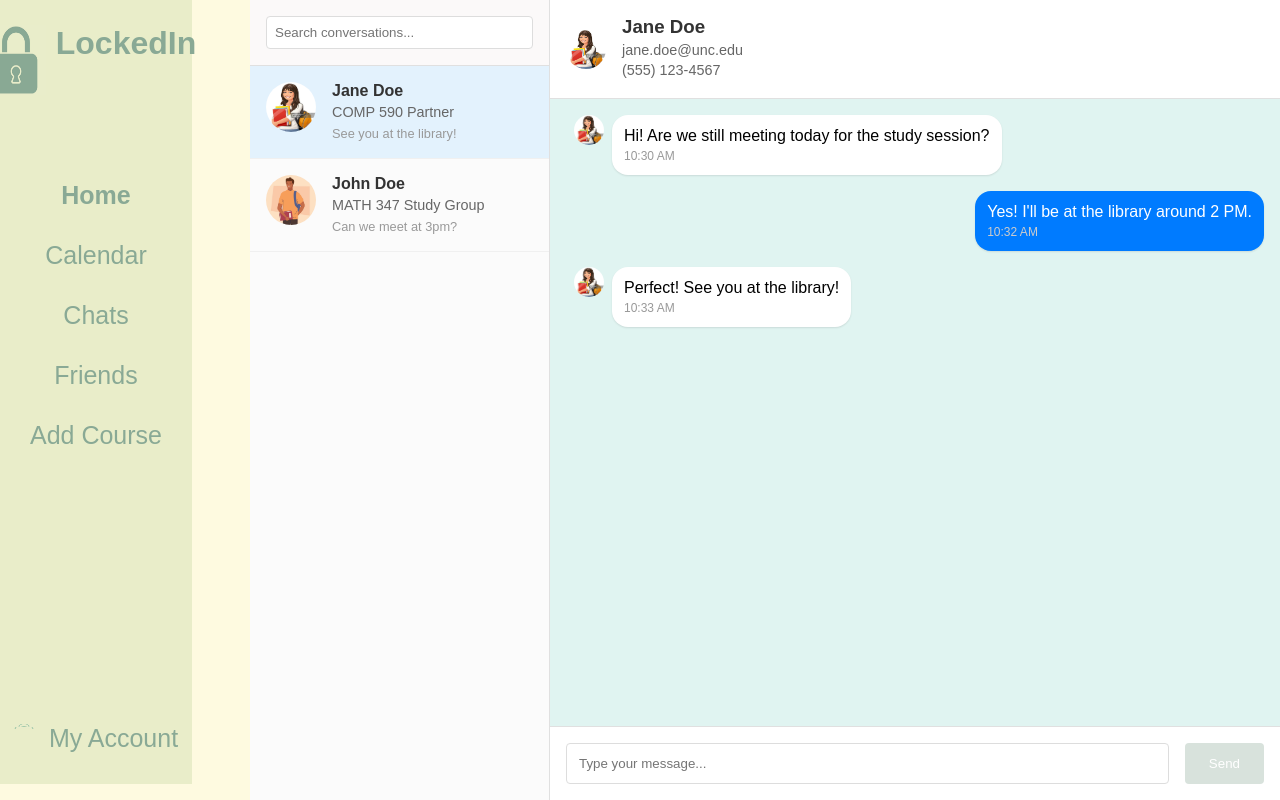
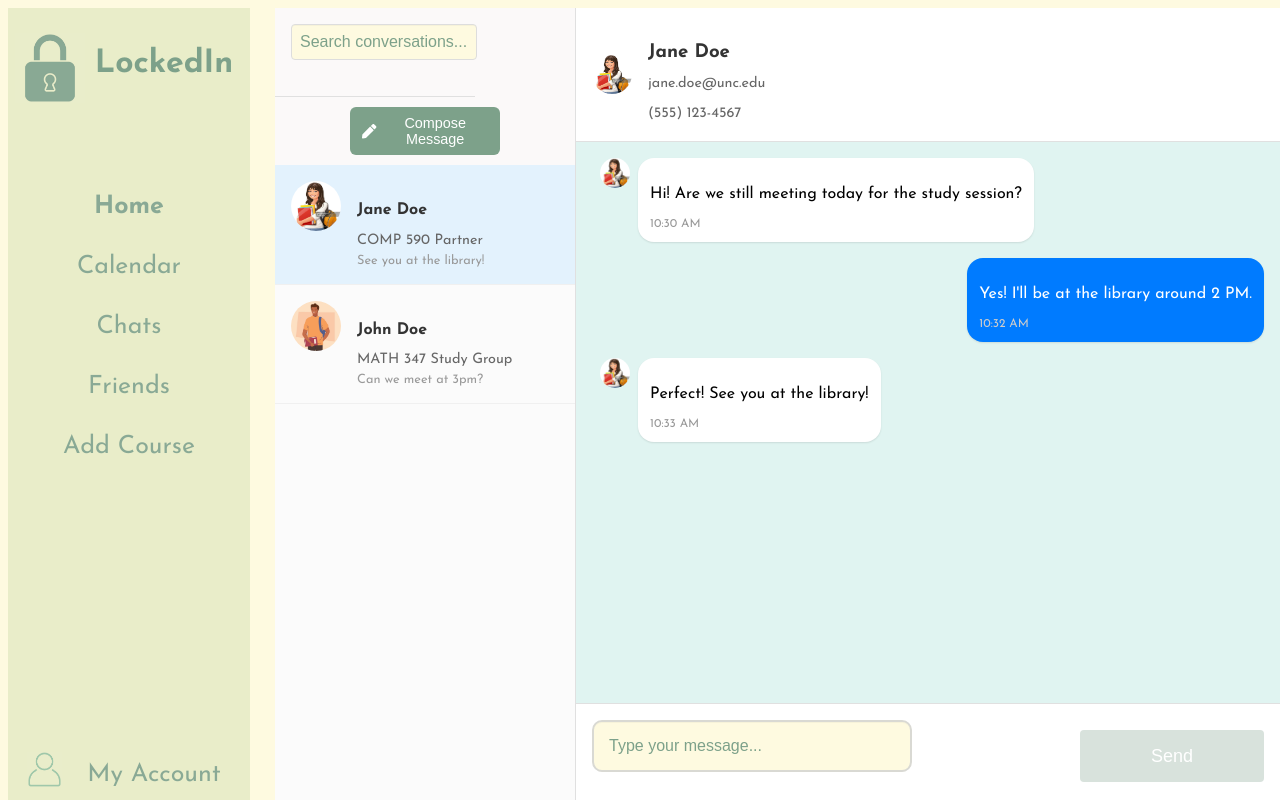
Before and after one commit to hyacinp/ph-2025, a plain HTML site: page chats.html in a window 1280 px wide. Drawn offline with Linux system fonts and the light colour scheme.

Commit message:
fixed chats page layout and moved styling to styles.css also added a compose message feature

```diff
--- a/CSS/styles.css
+++ b/CSS/styles.css
@@ -54,4 +54,4 @@ a:hover { /* Reactive Menu Items*/
     background-color: #C4D4CA;
     padding: 10px;
     border-radius: 20px;
-  }
+}
--- a/chats.html
+++ b/chats.html
@@ -4,7 +4,15 @@
     <meta charset="UTF-8">
     <meta name="viewport" content="width=device-width, initial-scale=1.0">
     <title>Messages - LockedIn</title>
-    <link rel="stylesheet" href="CSS/chats.css">
+   <!--<link rel="stylesheet" href="CSS/chats.css">-->
+   <link rel="stylesheet" href="styles.css">
+   <link rel="preconnect" href="https://fonts.googleapis.com">
+    <link rel="preconnect" href="https://fonts.gstatic.com" crossorigin>
+    <link href="https://fonts.googleapis.com/css2?family=Yeseva+One&display=swap" rel="stylesheet">
+    <link href="https://fonts.googleapis.com/css2?family=Josefin+Sans:ital,wght@0,100..700;1,100..700&display=swap" rel="stylesheet">
+    <script src="https://cdnjs.cloudflare.com/ajax/libs/font-awesome/5.15.4/js/all.min.js"></script>
+    <script src="chats.js"></script>
+
 </head>
 <body>
     <div id="nav">
@@ -18,6 +26,7 @@
             <a href="chats.html">Chats</a><br>
             <a href="friends.html">Friends</a><br>
             <a href="addCourse.html">Add Course</a>
+            <link rel="stylesheet" href="https://cdnjs.cloudflare.com/ajax/libs/font-awesome/5.15.4/css/all.min.css">
         </nav>
         <div class="account-tab">
             <img src="img/account-icon.jpg" alt="Account Icon">
@@ -30,6 +39,14 @@
         <div class="chat-sidebar">
             <div class="search-bar">
                 <input type="text" placeholder="Search conversations...">
+            </div>
+
+            <div class="chat-sidebar">
+                <button class="compose-btn">
+                    <i class="fas fa-pen"></i>
+                    Compose Message
+                </button>
+                <!-- existing search-bar and chat-list -->
             </div>
 
             <div class="chat-list">
--- /dev/null
+++ b/chats.js
@@ -0,0 +1,53 @@
+// ... existing code ...
+
+function initializeCompose() {
+    const composeBtn = document.querySelector('.compose-btn');
+
+    composeBtn.addEventListener('click', () => {
+        // Clear any active chat states
+        const activeChats = document.querySelectorAll('.chat-item.active');
+        activeChats.forEach(chat => chat.classList.remove('active'));
+
+        // Update the main chat area
+        const chatMain = document.querySelector('.chat-main');
+        chatMain.innerHTML = `
+            <div class="chat-header">
+                <div class="partner-info">
+                    <input type="text"
+                           class="new-chat-input"
+                           placeholder="Enter username to start a chat..."
+                           style="padding: 0.5rem; border: 1px solid #ddd; border-radius: 4px; width: 300px;">
+                </div>
+            </div>
+            <div class="messages-container">
+                <!-- Messages will appear here -->
+            </div>
+            <div class="message-input-container">
+                <input type="text" class="message-input" placeholder="Type a message..." disabled>
+                <button class="send-button" disabled>Send</button>
+            </div>
+        `;
+
+        // Add event listener for the new chat input
+        const newChatInput = document.querySelector('.new-chat-input');
+        newChatInput.addEventListener('input', (e) => {
+            const messageInput = document.querySelector('.message-input');
+            const sendButton = document.querySelector('.send-button');
+
+            // Enable/disable message input based on whether a username is entered
+            if (e.target.value.trim()) {
+                messageInput.disabled = false;
+                sendButton.disabled = false;
+            } else {
+                messageInput.disabled = true;
+                sendButton.disabled = true;
+            }
+        });
+    });
+}
+
+// Call this function when your page loads
+document.addEventListener('DOMContentLoaded', () => {
+    initializeCompose();
+    // ... your other initialization code ...
+});
--- a/styles.css
+++ b/styles.css
@@ -688,3 +688,251 @@ h1 {
   border-color: #007bff;
   box-shadow: 0 0 0 2px rgba(0,123,255,0.25);
 }
+
+/*chats.css*/
+.chat-container {
+    display: flex;
+    height: calc(100vh - 0px); /* Adjust if needed based on any top margins/padding */
+    background-color: white;
+    margin-left: 275px; /* Matches your nav width */
+    position: fixed; /* Add this */
+    right: 0; /* Add this */
+    left: 0;
+  }
+
+
+  .chat-sidebar {
+    width: 300px;
+    border-right: 1px solid #e0e0e0;
+    display: flex;
+    flex-direction: column;
+    background: #fbf9f9;
+  }
+
+  .search-bar {
+    padding: 1rem;
+    border-bottom: 1px solid #e0e0e0;
+    margin-right: 100px;
+  }
+
+  .search-bar input {
+    width: 100%;
+    padding: 0.5rem;
+    border: 1px solid #ddd;
+    border-radius: 4px;
+
+  }
+
+  .compose-btn {
+    margin-right: 100px;
+    padding: 0.5rem 0.75rem;  /* Reduced padding */
+    color: white;
+    border: none;
+    border-radius: 6px;  /* Slightly reduced border radius */
+    cursor: pointer;
+    display: flex;
+    align-items: center;
+    justify-content: center;
+    gap: 6px;  /* Reduced gap between icon and text */
+    font-weight: 500;
+    font-size: 0.9rem;  /* Smaller font size */
+    transition: background-color 0.2s;
+}
+
+.compose-btn i {
+    font-size: 1rem;  /* Smaller icon size */
+}
+
+  .chat-list {
+    overflow-y: auto;
+    flex-grow: 1;
+    background-color: rgb(251, 251, 251);
+  }
+
+  .chat-item {
+    display: flex;
+    padding: 1rem;
+    border-bottom: 1px solid #f0f0f0;
+    cursor: pointer;
+    transition: background-color 0.2s;
+  }
+
+  .chat-item:hover {
+    background-color: #007bff;
+  }
+
+  .chat-item.active {
+    background-color: #e3f2fd;
+  }
+
+  .chat-avatar {
+    width: 50px;
+    height: 50px;
+    border-radius: 50%;
+    margin-right: 1rem;
+  }
+
+  .chat-preview h4 {
+    margin-bottom: 0.25rem;
+    color: #333;
+  }
+
+  .chat-preview p {
+    color: #666;
+    font-size: 0.9rem;
+    margin-bottom: 0.25rem;
+  }
+
+  .last-message {
+    color: #999;
+    font-size: 0.8rem;
+  }
+
+  /* Main chat area styles */
+  .chat-main {
+    flex-grow: 1;
+    display: flex;
+    flex-direction: column;
+
+  }
+
+  .chat-header {
+    padding: 1rem;
+    border-bottom: 1px solid #e0e0e0;
+    background-color: #fff;
+  }
+
+  .partner-info {
+    display: flex;
+    align-items: center;
+  }
+
+  .partner-avatar {
+    width: 40px;
+    height: 40px;
+    border-radius: 50%;
+    margin-right: 1rem;
+  }
+
+  .partner-details h3 {
+    color: #333;
+    margin-bottom: 0.25rem;
+  }
+
+  .partner-details p {
+    color: #666;
+    font-size: 0.9rem;
+    margin-bottom: 0.25rem;
+  }
+
+  /* Messages container */
+  .messages-container {
+    flex-grow: 1;
+    padding: 1rem;
+    overflow-y: auto;
+    background-color: #e0f4f1;
+  }
+
+  .message {
+    display: flex;
+    margin-bottom: 1rem;
+    max-width: 70%;
+  }
+
+  .message.received {
+    margin-right: auto;
+  }
+
+  .message.sent {
+    margin-left: auto;
+    flex-direction: row-reverse;
+  }
+
+  .message-avatar {
+    width: 30px;
+    height: 30px;
+    border-radius: 50%;
+    margin: 0 0.5rem;
+  }
+
+  .message-content {
+    background-color: white;
+    padding: 0.75rem;
+    border-radius: 1rem;
+    box-shadow: 0 1px 2px rgba(0,0,0,0.1);
+  }
+
+  .message.sent .message-content {
+    background-color: #007bff;
+    color: white;
+  }
+
+  .message-time {
+    font-size: 0.75rem;
+    color: #999;
+    display: block;
+    margin-top: 0.25rem;
+  }
+
+  .message.sent .message-time {
+    color: #ccc;
+  }
+
+
+  .message-input-container {
+    padding: 1rem;
+    border-top: 1px solid #e0e0e0;
+    display: flex;
+    background-color: white;
+  }
+
+  .message-input {
+    flex-grow: 1;
+    padding: 0.75rem;
+    border: 1px solid #ddd;
+    border-radius: 4px;
+    margin-right: 1rem;
+  }
+
+  .send-button {
+    padding: 0.75rem 1.5rem;
+    background-color: #d8e2dc;
+    color: white;
+    border: none;
+    border-radius: 4px;
+    cursor: pointer;
+    transition: background-color 0.2s;
+  }
+
+  .send-button:hover {
+    background-color: #a2c8b1;
+  }
+
+
+  @media (max-width: 768px) {
+    .chat-sidebar {
+        width: 100%;
+        position: absolute;
+        height: calc(100vh - 64px);
+        transform: translateX(-100%);
+        transition: transform 0.3s ease;
+    }
+
+    .chat-sidebar.active {
+        transform: translateX(0);
+    }
+
+    .message {
+        max-width: 90%;
+    }
+  }
+
+  .new-chat-input {
+    font-size: 1rem;
+    outline: none;
+    transition: border-color 0.2s;
+}
+
+.new-chat-input:focus {
+    border-color: #007bff;
+}
```
